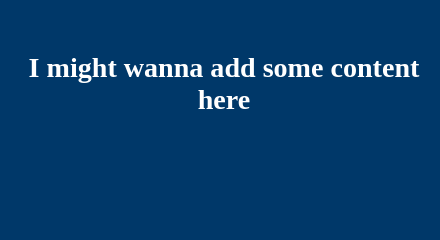
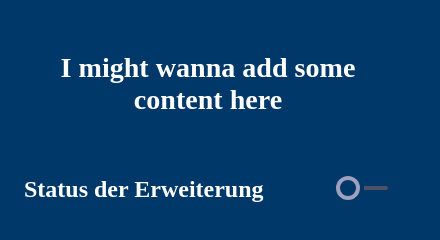
Before and after one commit to NilsPvR/Gleitzeitkonto-Browser, a browser extension: page Extension/Popup/fiori-stunden.html in a window 400 px wide. Shown: the whole page, 440 px wide, since content can reach past the window. Drawn offline with Linux system fonts and the light colour scheme.

Commit message:
fancy checbox + styling for popup; scss scripts

```diff
--- a/Extension/Popup/fiori-stunden.html
+++ b/Extension/Popup/fiori-stunden.html
@@ -7,7 +7,20 @@
 
     <body">
         <div class="container" id="popup-content">
-            <h3>I might wanna add some content here</h3>
-        </div>
+            <h3 class="center">I might wanna add some content here</h3>
+
+            <row class="align">
+                <h4>Status der Erweiterung</h4>
+                <label class="switch">
+                    <input id="global-switch" type="checkbox" name="on-off-switch">
+                    <div>
+                        <span></span>
+                    </div>
+                </label>
+            </row>
+
+
+
+        <script src="./popup-script.js"></script>
     </body>
 </html>
--- /dev/null
+++ b/Extension/Popup/fiori-stunden.scss
@@ -0,0 +1,116 @@
+:root { /* btc colors */
+    --primaer-dunkelblau:   #003869;
+    --primaer-mittelblau:   #5aa6e7;
+    --primaer-gelb:         #fbd200;
+    --primaer-grau:         #f5f5f5;
+
+    --sekundaer-1: #00508c;
+    --sekundaer-2: #0078be;
+    --sekundaer-3: #9ccaf1;
+    --sekundaer-4: #cee4f8;
+}
+
+html, body {
+    width: 400px;
+    background-color: var(--primaer-dunkelblau);
+}
+
+
+
+.container {
+    margin: 1% auto;
+    padding: 1rem;
+    text-align: center;
+    font-size: 1.5em;
+    overflow-wrap: break-word;
+    color: white;
+}
+
+.center {
+    text-align: center;
+}
+
+.align {
+    display: flex;
+    align-items: baseline;
+    justify-content: space-between;
+}
+
+
+.switch {
+    --line: #505162;
+    --dot: #F7F8FF;
+    --circle: #9EA0BE;
+    --duration: .3s;
+    --text: #9EA0BE;
+    cursor: pointer;
+    input {
+        display: none;
+        & + div {
+            position: relative;
+            &:before,
+            &:after {
+                --s: 1;
+                content: '';
+                position: absolute;
+                height: 4px;
+                top: 10px;
+                width: 24px;
+                background: var(--line);
+                transform: scaleX(var(--s));
+                transition: transform var(--duration) ease;
+            }
+            &:before {
+                --s: 0;
+                left: 0;
+                transform-origin: 0 50%;
+                border-radius: 2px 0 0 2px;
+            }
+            &:after {
+                left: 28px;
+                transform-origin: 100% 50%;
+                border-radius: 0 2px 2px 0;
+            }
+            span {
+                padding-left: 56px;
+                line-height: 24px;
+                color: var(--text);
+                &:before {
+                    --x: 0;
+                    --b: var(--circle);
+                    --s: 4px;
+                    content: '';
+                    position: absolute;
+                    left: 0;
+                    top: 0;
+                    width: 24px;
+                    height: 24px;
+                    border-radius: 50%;
+                    box-shadow: inset 0 0 0 var(--s) var(--b);
+                    transform: translateX(var(--x));
+                    transition: box-shadow var(--duration) ease, transform var(--duration) ease;
+                }
+                &:not(:empty) {
+                    padding-left: 64px;
+                }
+            }
+        }
+        &:checked {
+            & + div {
+                &:before {
+                    --s: 1;
+                }
+                &:after {
+                    --s: 0;
+                }
+                span {
+                    &:before {
+                        --x: 28px;
+                        --s: 12px;
+                        --b: var(--dot);
+                    }
+                }
+            }
+        }
+    }
+}
--- /dev/null
+++ b/Extension/Popup/popup-script.js
@@ -0,0 +1,10 @@
+let checkbox = document.querySelector('input[name=on-off-switch]');
+
+checkbox.addEventListener('change', () => {
+    if (this.checked) {
+        // local storage on
+    }
+    else {
+        // local storage off
+    }
+});
--- a/package.json
+++ b/package.json
@@ -5,7 +5,9 @@
   "main": "main.js",
   "scripts": {
     "test": "node main.js",
-    "publish": "node publishExtension.js && terser Extension/fiori-stunden.js -c -m --comments -o compressed/Extension/fiori-stunden.js"
+    "publish": "node publishExtension.js && terser Extension/fiori-stunden.js -c -m --comments -o compressed/Extension/fiori-stunden.js && sass-prod",
+    "sass-dev": "sass --watch --update --no-source-map --style=expanded Extension/Popup/fiori-stunden.scss:Extension/Popup/fiori-stunden.css",
+    "sass-prod": "sass --no-source-map --style=compressed Extension/Popup/fiori-stunden.scss:CompressedExtension/Popup/fiori-stunden.css"
   },
   "repository": {
     "type": "git",
@@ -24,6 +26,7 @@
     "puppeteer": "^19.3.0",
     "puppeteer-extra": "^3.3.4",
     "puppeteer-extra-plugin-user-preferences": "^2.4.0",
+    "sass": "^1.56.1",
     "terser": "^5.15.0"
   }
 }
```
Also changed, not shown: Extension/Popup/fiori-stunden.css, Extension/manifest.json.
